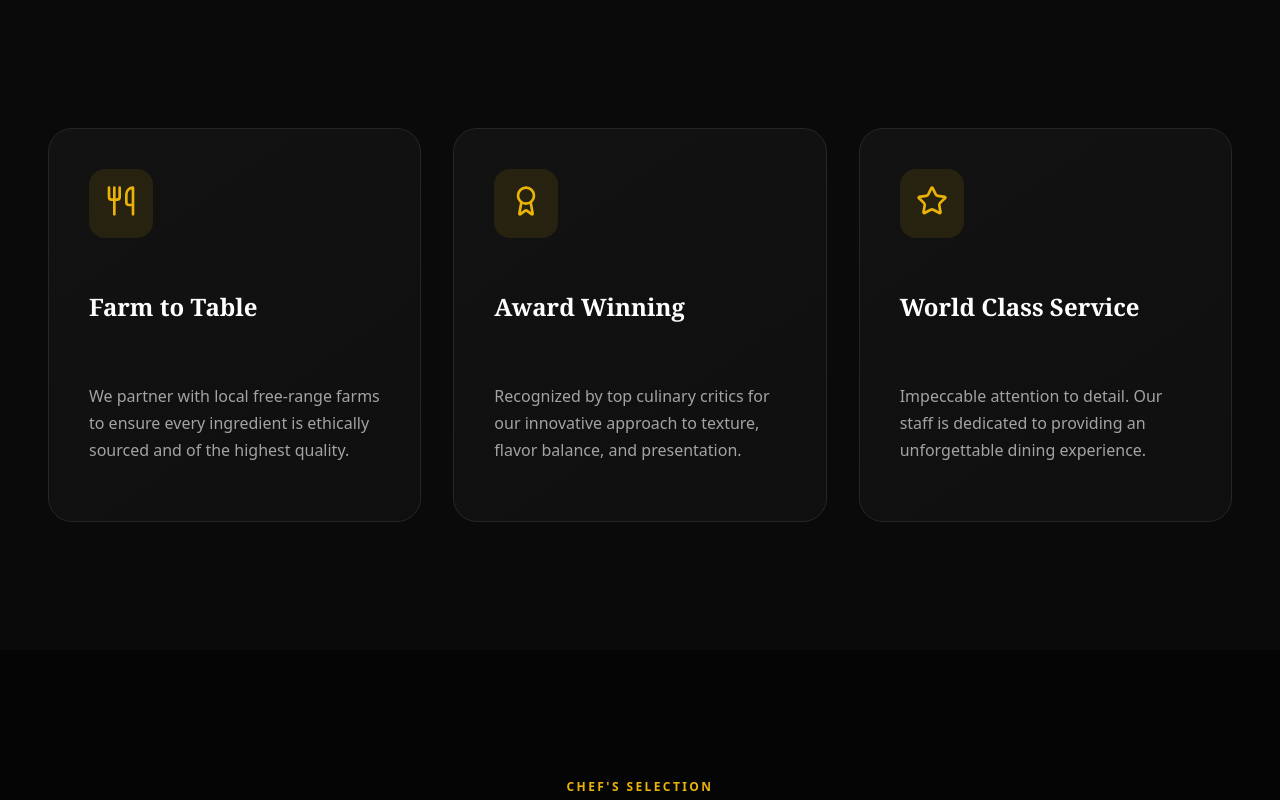
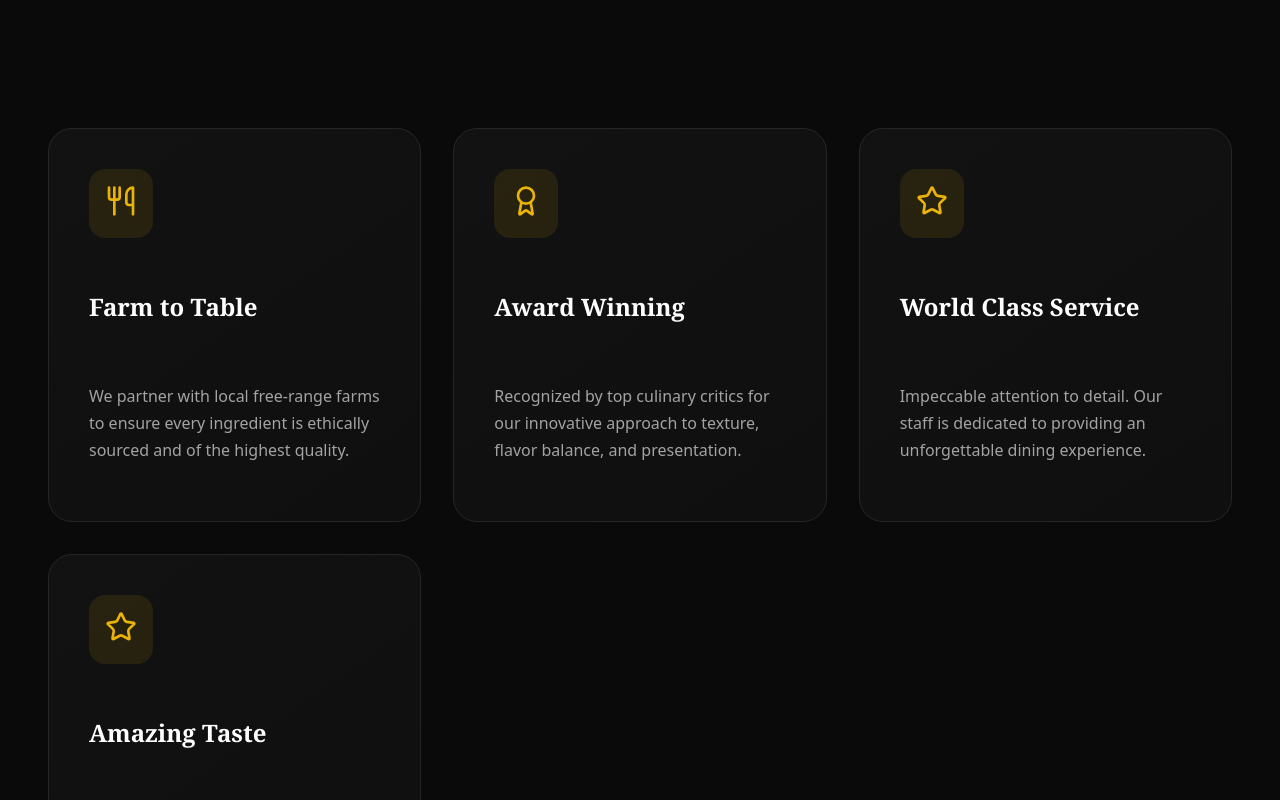
Before and after one commit to Reyyahs/DuckNGood_Webpage_Project, a Next.js app: page / in a window 1280 px wide. Shown: the part 720-1520 px from the top of the page. Built offline with nearby package versions, Linux system fonts and the light colour scheme; no server answers; grey boxes are pictures that could not be loaded.

Commit message:
Cleaned up sections

```diff
--- a/app/page.tsx
+++ b/app/page.tsx
@@ -4,6 +4,7 @@ import React, { useState, useEffect } from 'react';
 import { ArrowRight, Star, Award, Utensils, Quote, ChevronLeft, ChevronRight } from 'lucide-react';
 import Link from 'next/link';
 import { useMenu } from '@/context/MenuContext';
+import FeaturesSection from '@/components/FeaturesSection';
 import '@/app/styles/Home.css';
 
 // --- Static Data for Reviews ---
@@ -29,6 +30,30 @@ const REVIEWS = [
     text: "Lovely atmosphere and great food. The portions are generous. I wish I had saved more room for the lavender crème brûlée!",
     time: "2 weeks ago"
   }
+];
+
+// --- Features Data ---
+const FEATURES = [
+  {
+    icon: Utensils,
+    title: "Farm to Table",
+    description: "We partner with local free-range farms to ensure every ingredient is ethically sourced and of the highest quality."
+  },
+  {
+    icon: Award,
+    title: "Award Winning",
+    description: "Recognized by top culinary critics for our innovative approach to texture, flavor balance, and presentation."
+  },
+  {
+    icon: Star,
+    title: "World Class Service",
+    description: "Impeccable attention to detail. Our staff is dedicated to providing an unforgettable dining experience."
+  },
+{
+    icon: Star,
+    title: "Amazing Taste",
+    description: "Great things come from great taste. Our staff is dedicated to providing an unforgettable dining experience."
+  },
 ];
 
 export default function Home() {
@@ -125,39 +150,7 @@ export default function Home() {
       </section>
 
       {/* --- Features/Highlights Section --- */}
-      <section className="features-section section-padding">
-        <div className="container-custom">
-          <div className="features-grid">
-            <div className="feature-card">
-              <div className="feature-icon-wrapper">
-                <Utensils size={32} />
-              </div>
-              <h3 className="feature-title">Farm to Table</h3>
-              <p className="feature-description">
-                We partner with local free-range farms to ensure every ingredient is ethically sourced and of the highest quality.
-              </p>
-            </div>
-            <div className="feature-card">
-              <div className="feature-icon-wrapper">
-                <Award size={32} />
-              </div>
-              <h3 className="feature-title">Award Winning</h3>
-              <p className="feature-description">
-                Recognized by top culinary critics for our innovative approach to texture, flavor balance, and presentation.
-              </p>
-            </div>
-            <div className="feature-card">
-              <div className="feature-icon-wrapper">
-                <Star size={32} />
-              </div>
-              <h3 className="feature-title">World Class Service</h3>
-              <p className="feature-description">
-                Impeccable attention to detail. Our staff is dedicated to providing an unforgettable dining experience.
-              </p>
-            </div>
-          </div>
-        </div>
-      </section>
+      <FeaturesSection features={FEATURES} />
 
       {/* --- Featured Menu Carousel Section --- */}
       <section className="menu-preview-section section-padding">
--- /dev/null
+++ b/components/FeaturesSection.tsx
@@ -0,0 +1,44 @@
+import React from 'react';
+import { LucideIcon } from 'lucide-react';
+
+export interface FeatureCardProps {
+  icon: LucideIcon;
+  title: string;
+  description: string;
+}
+
+export interface FeaturesSectionProps {
+  features: FeatureCardProps[];
+  className?: string;
+}
+
+export function FeatureCard({ icon: Icon, title, description }: FeatureCardProps) {
+  return (
+    <div className="feature-card">
+      <div className="feature-icon-wrapper">
+        <Icon size={32} />
+      </div>
+      <h3 className="feature-title">{title}</h3>
+      <p className="feature-description">{description}</p>
+    </div>
+  );
+}
+
+export default function FeaturesSection({ features, className = '' }: FeaturesSectionProps) {
+  return (
+    <section className={`features-section section-padding ${className}`}>
+      <div className="container-custom">
+        <div className="features-grid">
+          {features.map((feature, index) => (
+            <FeatureCard
+              key={index}
+              icon={feature.icon}
+              title={feature.title}
+              description={feature.description}
+            />
+          ))}
+        </div>
+      </div>
+    </section>
+  );
+}
--- a/components/Footer.tsx
+++ b/components/Footer.tsx
@@ -3,6 +3,7 @@
 import React from 'react';
 import Link from 'next/link';
 import { Facebook, Instagram, Twitter, MapPin, Phone, Mail, Lock } from 'lucide-react';
+import { SOCIAL_LINKS } from '../constants';
 import './Footer.css';
 
 export default function Footer() {
@@ -19,13 +20,13 @@ export default function Footer() {
               Experience the pinnacle of poultry perfection. Sustainable sourcing, modern techniques, and timeless flavors.
             </p>
             <div className="footer-socials">
-              <a href="https://instagram.com" target="_blank" rel="noopener noreferrer" aria-label="Instagram" className="social-icon-link">
+              <a href={SOCIAL_LINKS.instagram} target="_blank" rel="noopener noreferrer" aria-label="Instagram" className="social-icon-link">
                 <Instagram size={20} />
               </a>
-              <a href="https://facebook.com" target="_blank" rel="noopener noreferrer" aria-label="Facebook" className="social-icon-link">
+              <a href={SOCIAL_LINKS.facebook} target="_blank" rel="noopener noreferrer" aria-label="Facebook" className="social-icon-link">
                 <Facebook size={20} />
               </a>
-              <a href="https://twitter.com" target="_blank" rel="noopener noreferrer" aria-label="Twitter" className="social-icon-link">
+              <a href={SOCIAL_LINKS.twitter} target="_blank" rel="noopener noreferrer" aria-label="Twitter" className="social-icon-link">
                 <Twitter size={20} />
               </a>
             </div>
--- a/constants.ts
+++ b/constants.ts
@@ -7,6 +7,17 @@ import { Dish, DishCategory } from './types';
  */
 
 export const APP_NAME = "DucknGood";
+
+/**
+ * Social Media Links
+ *
+ * External links for social media platforms.
+ */
+export const SOCIAL_LINKS = {
+  instagram: 'https://instagram.com',
+  facebook: 'https://facebook.com',
+  twitter: 'https://twitter.com'
+};
 
 /**
  * AI System Instruction
```
Also changed, not shown: app/menu/page.tsx (line endings or trailing spaces).
